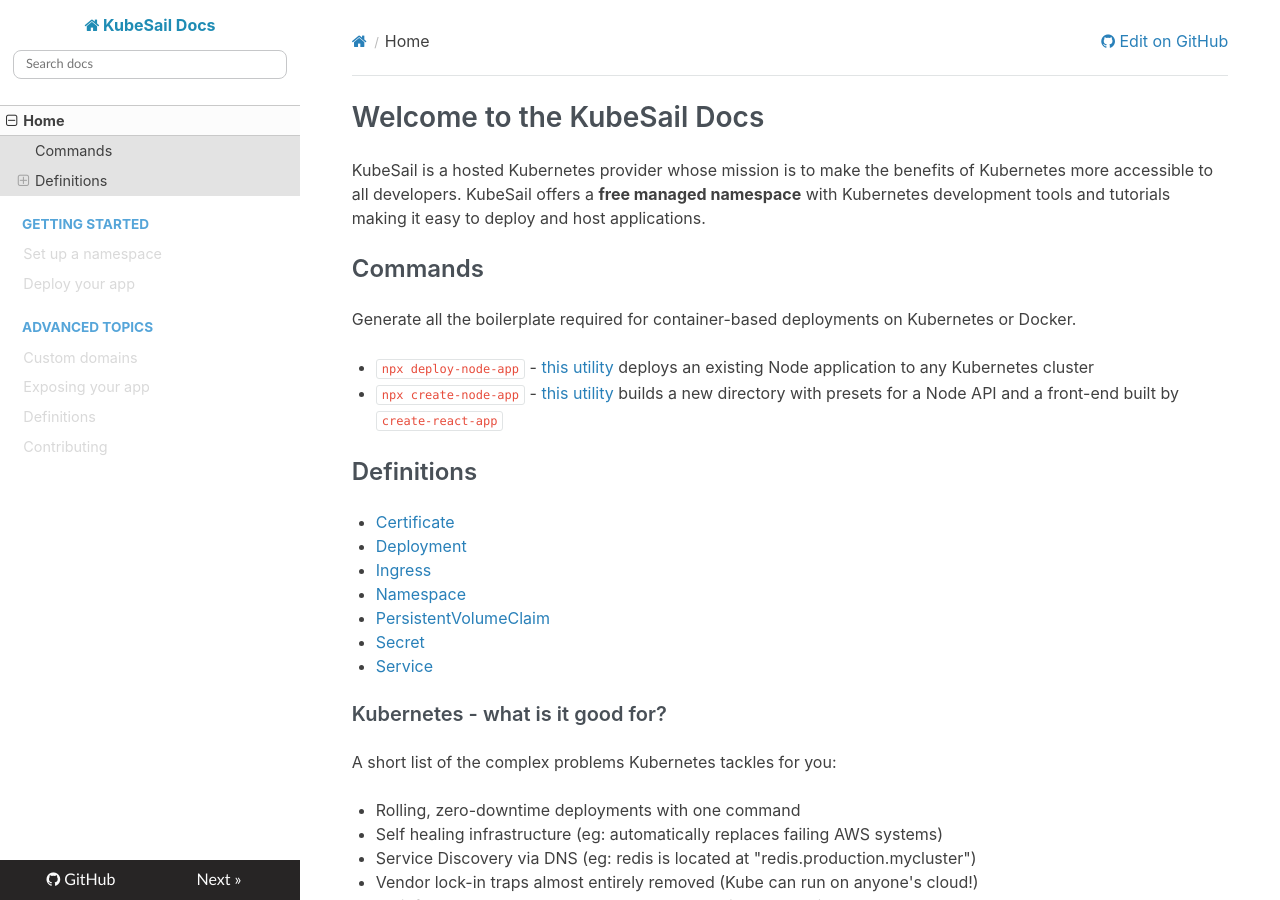
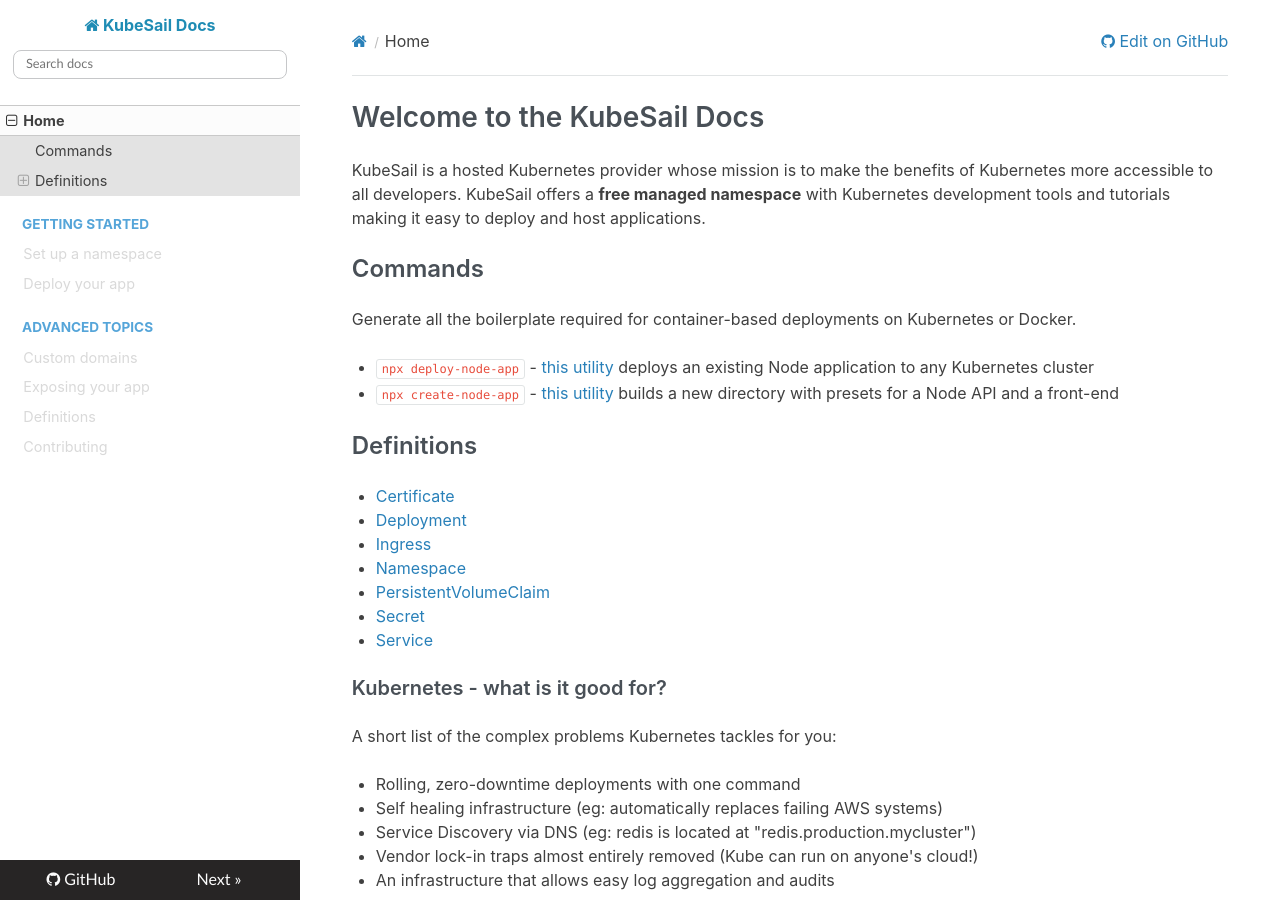
Before and after one commit to kubesail/kubesail-docs, an MkDocs documentation site: the page built from docs/README.md, in a window 1280 px wide and 900 px high. Built offline with MkDocs 1.6.1, drawn with Linux system fonts in a browser that asks for light colours; nearby versions of some CDN libraries.

Commit message:
remove redundant language

```diff
--- a/docs/README.md
+++ b/docs/README.md
@@ -7,7 +7,7 @@
 Generate all the boilerplate required for container-based deployments on Kubernetes or Docker.
 
 - `npx deploy-node-app` - [this utility](https://github.com/kubesail/deploy-node-app) deploys an existing Node application to any Kubernetes cluster
-- `npx create-node-app` - [this utility](https://github.com/create-node/create-node-app) builds a new directory with presets for a Node API and a front-end built by `create-react-app`
+- `npx create-node-app` - [this utility](https://github.com/create-node/create-node-app) builds a new directory with presets for a Node API and a front-end
 
 ## Definitions
 
```
